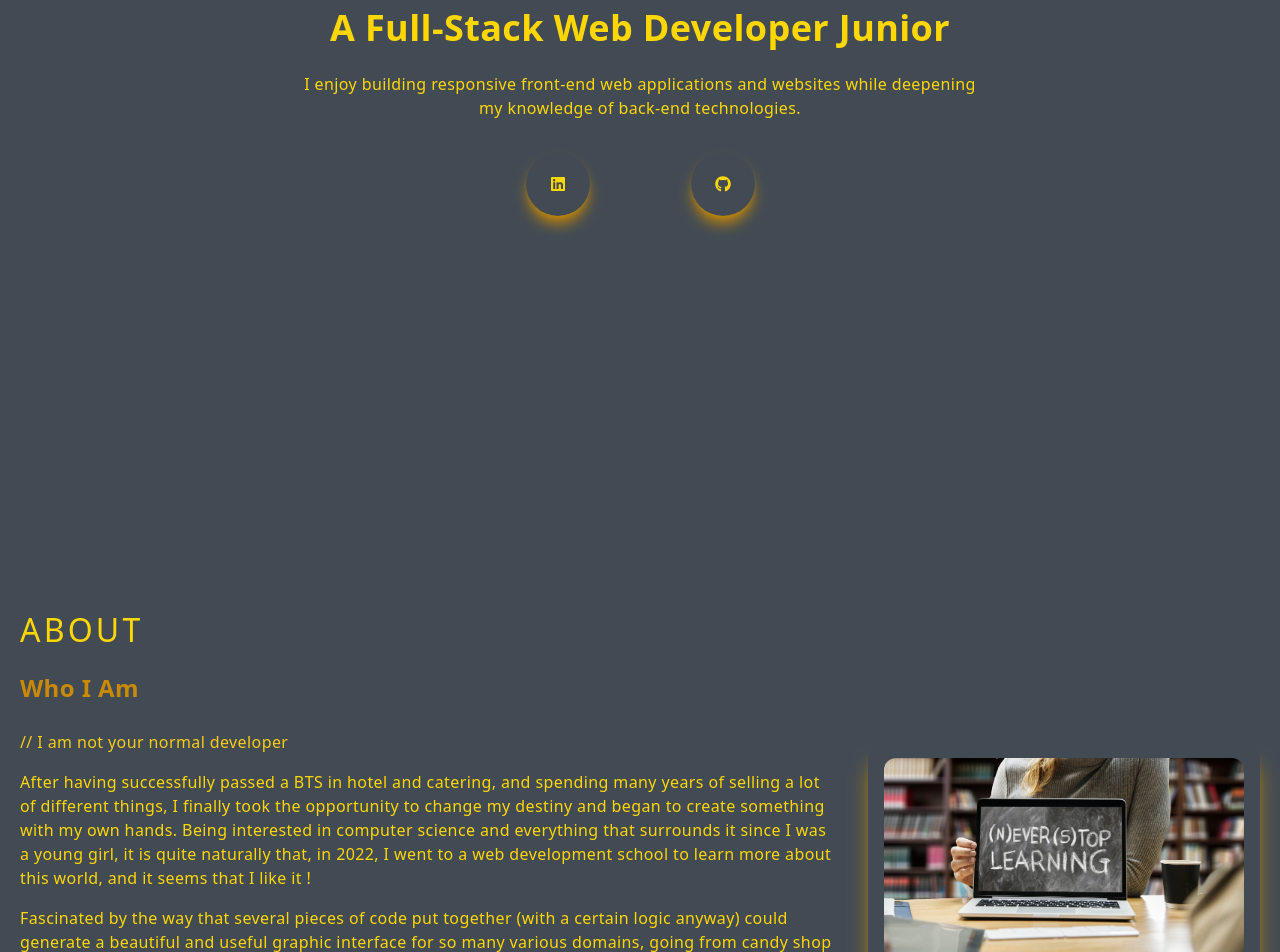
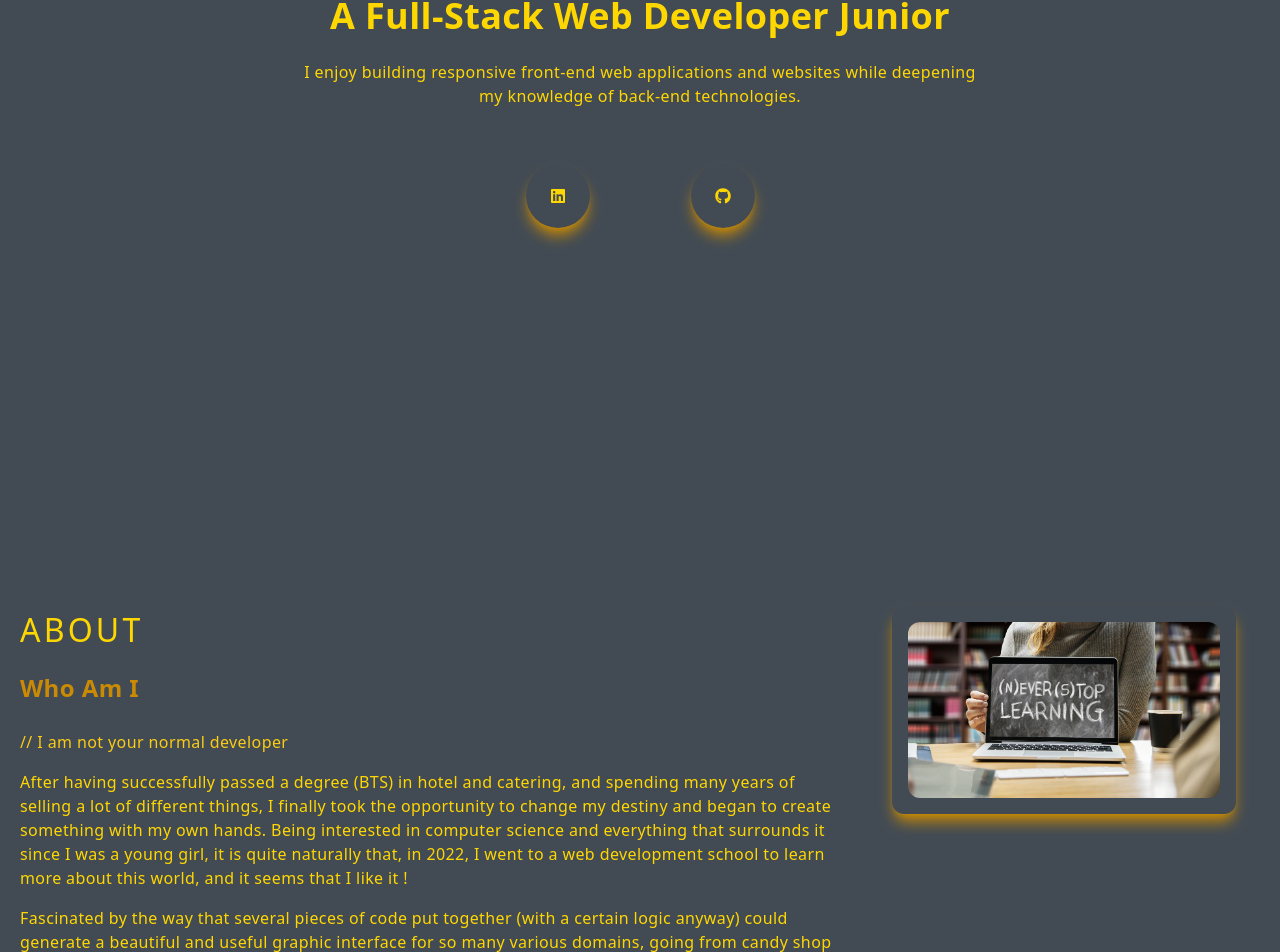
Before and after one commit to ChrichriR/My-Next-portfolio, a Next.js app: page / in a window 1280 px wide. Shown: the part 340-1292 px from the top of the page. Built offline with nearby package versions, Linux system fonts and the light colour scheme.

Commit message:
css and traduction adjuts

```diff
--- a/components/About.jsx
+++ b/components/About.jsx
@@ -9,18 +9,19 @@ export default function About() {
       <div className="max-w-[1240px] m-auto md:grid grid-cols-3 gap-8">
         <div className="col-span-2">
           <p className="uppercase text-[2rem] tracking-widest">About</p>
-          <h3 className="py-4 text-yellow-600 text-[1.5rem]">Who I Am</h3>
+          <h3 className="py-4 text-yellow-600 text-[1.5rem]">Who Am I</h3>
           <p className="py-2 text-yellow-400">
             // I am not your normal developer
           </p>
           <p className="py-2">
-            After having successfully passed a BTS in hotel and catering, and
-            spending many years of selling a lot of different things, I finally
-            took the opportunity to change my destiny and began to create
-            something with my own hands. Being interested in computer science
-            and everything that surrounds it since I was a young girl, it is
-            quite naturally that, in 2022, I went to a web development school to
-            learn more about this world, and it seems that I like it !
+            After having successfully passed a degree (BTS) in hotel and
+            catering, and spending many years of selling a lot of different
+            things, I finally took the opportunity to change my destiny and
+            began to create something with my own hands. Being interested in
+            computer science and everything that surrounds it since I was a
+            young girl, it is quite naturally that, in 2022, I went to a web
+            development school to learn more about this world, and it seems that
+            I like it !
           </p>
           <p className="py-2">
             Fascinated by the way that several pieces of code put together (with
@@ -32,8 +33,8 @@ export default function About() {
           <p className="py-2">
             I started learning JavaScript and it got me excited about the idea
             of making websites interactive, now I am spending my time training
-            myself in React/NextJs, building APIs, playing with MySql and Firebase and
-            learning new technologies.
+            myself in React/NextJs, building APIs, playing with MySql and
+            Firebase and learning new technologies.
           </p>
           <Link href="/#projects">
             <p className="py-2 text-[#fffb16] underline cursor-pointer">
@@ -41,12 +42,14 @@ export default function About() {
             </p>
           </Link>
         </div>
-        <div className="w-full h-auto m-auto shadow-xl shadow-yellow-600 rounded-xl flex items-center justify-center p-4 hover:scale-105 ease-in duration-300">
-          <img
-            className="rounded-xl"
-            src="/assets/images/pc.jpg"
-            alt="an open pc telling us to (n)ever (s)top learning"
-          />
+        <div className="px-6">
+          <div className="w-full h-auto m-auto shadow-lg shadow-yellow-600 rounded-xl flex items-center justify-center p-4 hover:scale-105 ease-in duration-300">
+            <img
+              className="rounded-xl"
+              src="/assets/images/pc.jpg"
+              alt="an open pc telling us to (n)ever (s)top learning"
+            />
+          </div>
         </div>
       </div>
     </div>
--- a/components/Main.jsx
+++ b/components/Main.jsx
@@ -24,7 +24,7 @@ export default function Main() {
               target="_blank"
               rel="noreferrer"
             >
-              <div className="rounded-full shadow-lg shadow-yellow-600 p-6 cursor-pointer hover:scale-110 ease-in duration-300">
+              <div className="rounded-full shadow-lg shadow-yellow-600 mt-6 p-6 cursor-pointer hover:scale-110 ease-in duration-300">
                 <FaLinkedin />
               </div>
             </a>
@@ -33,7 +33,7 @@ export default function Main() {
               target="_blank"
               rel="noreferrer"
             >
-              <div className="rounded-full shadow-lg shadow-yellow-600 p-6 cursor-pointer hover:scale-110 ease-in duration-300">
+              <div className="rounded-full shadow-lg shadow-yellow-600 mt-6 p-6 cursor-pointer hover:scale-110 ease-in duration-300">
                 <FaGithub />
               </div>
             </a>
--- a/components/Navbar.jsx
+++ b/components/Navbar.jsx
@@ -171,7 +171,7 @@ export default function Navbar() {
               <p className="uppercase tracking-widest text-[#FFD700]">
                 Let's Connect
               </p>
-              <div className="flex items-center justify-around my-4 w-full sm:w-[80%]">
+              <div className="flex items-center justify-around mt-10 w-full sm:w-[80%]">
                 <a
                   href="https://www.linkedin.com/in/christelle-rouz%C3%A9/"
                   target="_blank"
--- a/components/ProjectItem.jsx
+++ b/components/ProjectItem.jsx
@@ -3,7 +3,7 @@ import Image from "next/image";
 
 export default function ProjectItem({ title, backgroundImg, projectUrl, language }) {
   return (
-    <div className="relative flex items-center justify-center h-auto w-full shadow-xl shadow-yellow-600 rounded-xl p-4 group hover:bg-gradient-to-r from-[#FFD700] to-[#f7f330]">
+    <div className="relative flex items-center justify-center h-auto w-full shadow-lg shadow-yellow-600 rounded-xl p-4 group hover:bg-gradient-to-r from-[#FFD700] to-[#f7f330]">
       <Image
         className="rounded-xl group-hover:opacity-10"
         src={backgroundImg}
--- a/pages/memory.jsx
+++ b/pages/memory.jsx
@@ -26,10 +26,9 @@ export default function Memory() {
           <p className="text-[2rem]">Project</p>
           <h4 className="text-[1.5rem]">Overview</h4>
           <p>
-            I made this little game during my week end because it seems simple
-            and cute.
-            <br />
-            And I could train with react while I watched this tuto game.
+            I created this little game during one of my weekends because it
+            seemed simple and cute and it allowed me to train myself using
+            react.
           </p>
           <a
             href="https://memory-game-ruby.vercel.app/"
--- a/pages/picnmove.jsx
+++ b/pages/picnmove.jsx
@@ -27,18 +27,20 @@ export default function Picnmove() {
           <p className="text-[2rem]">Project</p>
           <h4 className="text-[1.5rem]">Overview</h4>
           <p>
-            This one is my second project with my school, done in 6 weeks with 4
+            Pic'N'Move is my second assignment, done in 6 weeks with 4 of my
             colleagues.
             <br />
-            We could create what we want, but we need to use, at least, one API.
-            We decide to push ourself into an ambitious project, and use 3
-            differents API, and made a website app for the people who want to
-            run into a city (Lyon in that case) and keep some memories with some
-            random pictures take at some points of this predefined course,
-            giving at the end of this one.
-            <br /> Introduction into the agile method (scrum for this project),
-            implementation of the Back-End with Express and application of a
-            great library, React!
+            We could create whatever we wanted, but we needed to use, at least,
+            one API. We decided to push ourselves into an ambitious project, and
+            use 3 differents APIs. We designed a website app for people living
+            in the city (Lyon in our case) and wanting to do running while
+            keeping some memories with some random pictures taken at several
+            points of the predefined course they have choosen on the app. They
+            could collect this pictures once the running course was over.
+            <br />
+            This project was our first step into the agile method (scrum for
+            this project), the implementation of the Back-End with Express and
+            the application of a great library, React!
           </p>
           <a
             href="https://pic-n-move.vercel.app/"
--- a/pages/tetris.jsx
+++ b/pages/tetris.jsx
@@ -26,12 +26,14 @@ export default function Tetris() {
           <p className="text-[2rem]">Project</p>
           <h4 className="text-[1.5rem]">Overview</h4>
           <p>
-            This is my first school project, done in 2 weeks with 3 colleagues.
+            This is my first school project, done in 2 weeks with 3 of my
+            colleagues.
             <br />
-            We have to made a static website in HTML, CSS and vanilla JS. <br />
-            We choose to create a tetris game, and even if it became obvious
-            after 4-5 days that it was a big piece for us at this time, we got a
-            lot of fun by encoding it. <br /> This is also the begining of the
+            We had to create a static website in HTML, CSS and vanilla JS.
+            <br />
+            We chose to create a Tetris-like game, and even if it became obvious
+            after 4-5 days that it was a big part for us at this time, we got a
+            lot of fun while encoding it. <br /> This is also the begining of my
             love story with Github.
           </p>
           <a
@@ -63,7 +65,7 @@ export default function Tetris() {
               </p>
               <p className="text-yellow-400 py-2 flex items-center">
                 <RiRadioButtonFill className="pr-1" />
-                Vanila JS
+                Vanilla JS
               </p>
             </div>
           </div>
--- a/styles/globals.css
+++ b/styles/globals.css
@@ -33,8 +33,8 @@ html {
   }
 
   button {
-    @apply shadow-xl shadow-yellow-600 rounded-xl bg-gradient-to-r from-[#FFD700]
-    to-[#f7f330] text-[#424B54];
+    @apply shadow-md shadow-yellow-600 rounded-xl bg-gradient-to-r from-[#FFD700]
+    to-[#f7f330] text-[#424B54] font-bold;
   }
   input,
   textarea {
```
Also changed, not shown: components/Contact.jsx (+5 -5 lines).
